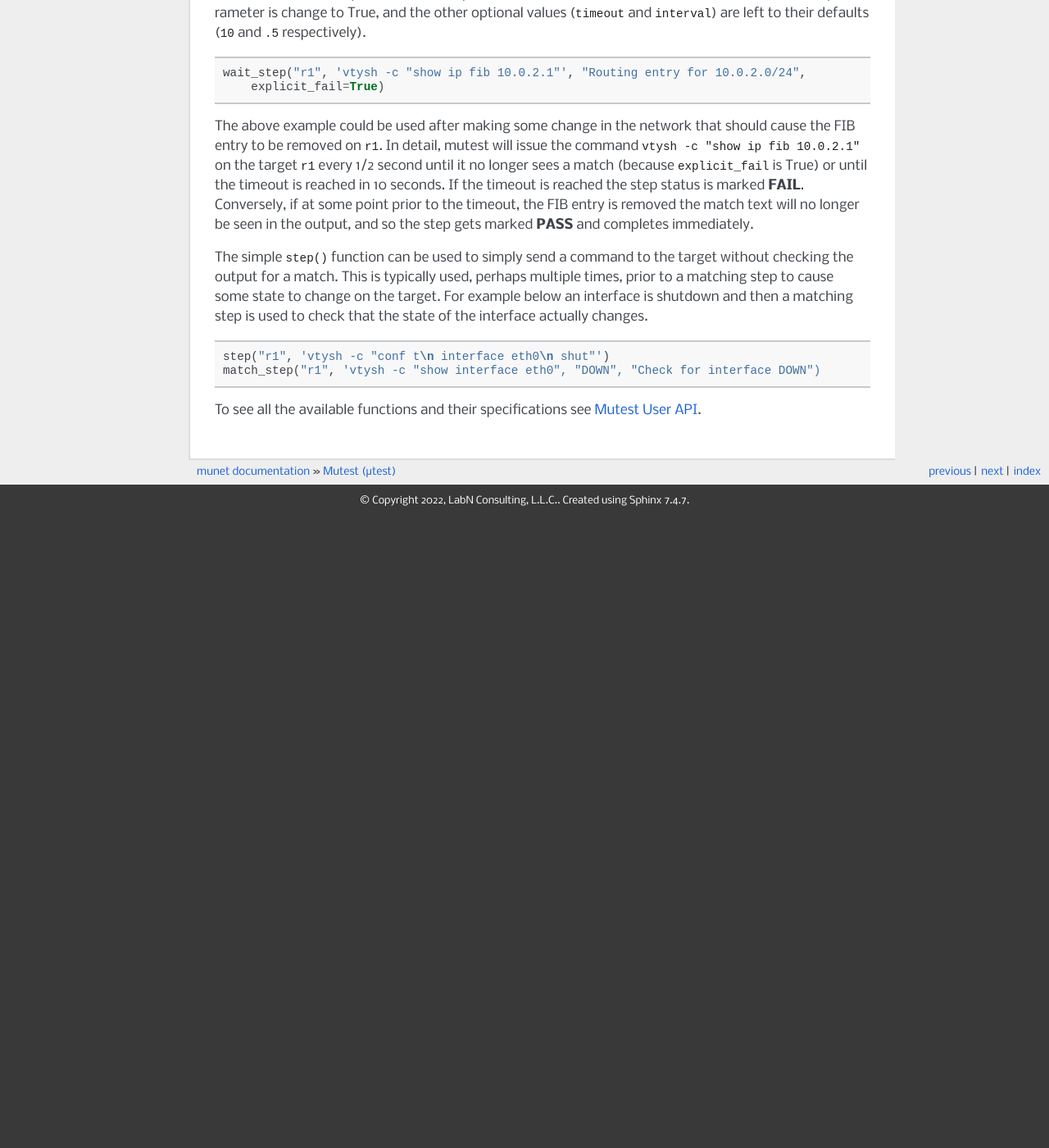
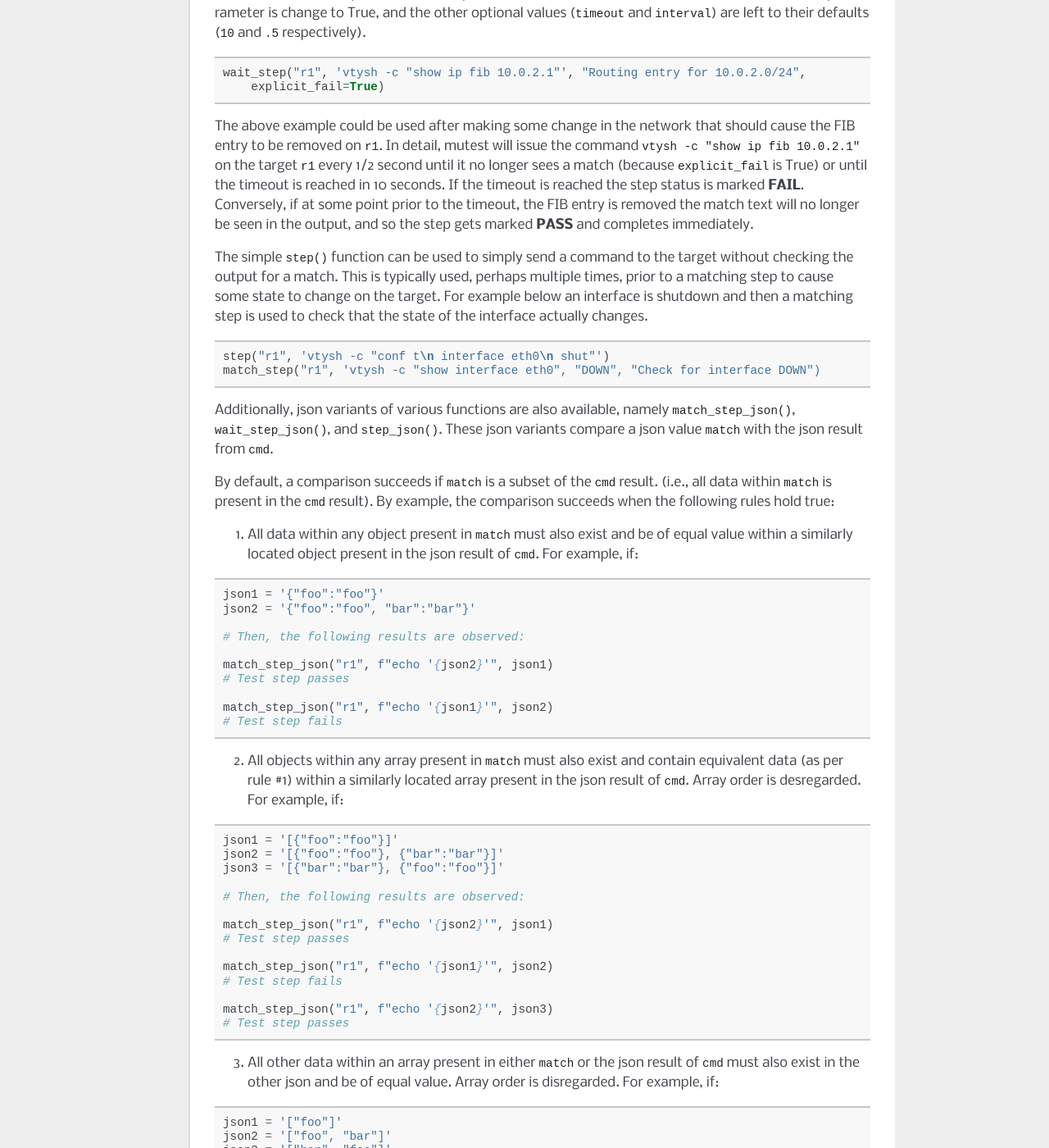
Before and after one commit to LabNConsulting/munet, a Sphinx documentation site: the page built from doc/source/mutest.rst, in a window 1280 px wide and 1400 px high, scrolled down 1535 px. Shown: the whole window at 82% size. Built offline with Sphinx 7.4.7, drawn with Linux system fonts in a browser that asks for light colours; before the commit the page ends 2165 px from its top, so only the background shows below that; some of the changed text lies outside the part shown.

Commit message:
doc: updated docs to include explanation of json matching
Signed-off-by: lbrady <lbrady@labn.net>

```diff
--- a/doc/source/mutest.rst
+++ b/doc/source/mutest.rst
@@ -119,5 +119,98 @@ used to check that the state of the interface actually changes.
   step("r1", 'vtysh -c "conf t\n interface eth0\n shut"')
   match_step("r1", 'vtysh -c "show interface eth0", "DOWN", "Check for interface DOWN")
 
+Additionally, json variants of various functions are also available, namely
+:py:func:`match_step_json`, :py:func:`wait_step_json`, and :py:func:`step_json`.
+These json variants compare a json value ``match`` with the json result from ``cmd``.
+
+By default, a comparison succeeds if ``match`` is a subset of the ``cmd`` result.
+(i.e., all data within ``match`` is present in the ``cmd`` result). By example,
+the comparison succeeds when the following rules hold true:
+
+1. All data within any object present in ``match`` must also exist and be of
+   equal value within a similarly located object present in the json result of
+   ``cmd``. For example, if:
+
+.. code-block:: python
+
+   json1 = '{"foo":"foo"}'
+   json2 = '{"foo":"foo", "bar":"bar"}'
+
+   # Then, the following results are observed:
+
+   match_step_json("r1", f"echo '{json2}'", json1)
+   # Test step passes
+
+   match_step_json("r1", f"echo '{json1}'", json2)
+   # Test step fails
+
+2. All objects within any array present in ``match`` must also exist and contain
+   equivalent data (as per rule #1) within a similarly located array present in
+   the json result of ``cmd``. Array order is desregarded. For example, if:
+
+.. code-block:: python
+
+   json1 = '[{"foo":"foo"}]'
+   json2 = '[{"foo":"foo"}, {"bar":"bar"}]'
+   json3 = '[{"bar":"bar"}, {"foo":"foo"}]'
+
+   # Then, the following results are observed:
+
+   match_step_json("r1", f"echo '{json2}'", json1)
+   # Test step passes
+
+   match_step_json("r1", f"echo '{json1}'", json2)
+   # Test step fails
+
+   match_step_json("r1", f"echo '{json2}'", json3)
+   # Test step passes
+
+3. All other data within an array present in either ``match`` or the json
+   result of ``cmd`` must also exist in the other json and be of equal value.
+   Array order is disregarded. For example, if:
+
+.. code-block:: python
+
+   json1 = '["foo"]'
+   json2 = '["foo", "bar"]'
+   json3 = '["bar", "foo"]'
+
+   # Then, the following results are observed:
+
+   match_step_json("r1", f"echo '{json2}'", json1)
+   # Test step fails
+
+   match_step_json("r1", f"echo '{json1}'", json2)
+   # Test step fails
+
+   match_step_json("r1", f"echo '{json2}'", json3)
+   # Test step passes
+
+These rules apply no matter what ``level`` of the array (``list``) or object
+(``dict``). For example, if:
+
+.. code-block:: python
+
+   json1 = '{"level1": ["level2", {"level3": ["level4"]}]}'
+   json2 = '{"level1": ["level2", {"level3": ["level4"], "l3": "l4"}]}'
+   json3 = '{"level1": ["level2", {"level3": ["level4", {"level5": "l6"}]}]}'
+   json4 = '{"level1": ["level2", {"level3": ["level4", "l4"]}]}'
+
+   # Then, the following results are observed:
+
+   match_step_json("r1", f"echo '{json2}'", json1)
+   # Test step passes
+
+   match_step_json("r1", f"echo '{json3}'", json1)
+   # Test step passes
+
+   match_step_json("r1", f"echo '{json4}'", json1)
+   # Test step fails
+
+If an exact match is desired, then ``exact_match`` should be set to ``True``.
+When ``exact_match`` is ``True``, the comparison will only succeed when all data
+in ``match`` is present in the ``cmd`` result *and* all data present in the
+``cmd`` result is present in ``match``. In other words they exactly match.
+
 To see all the available functions and their specifications see
 :ref:`mutest-api`.
```
